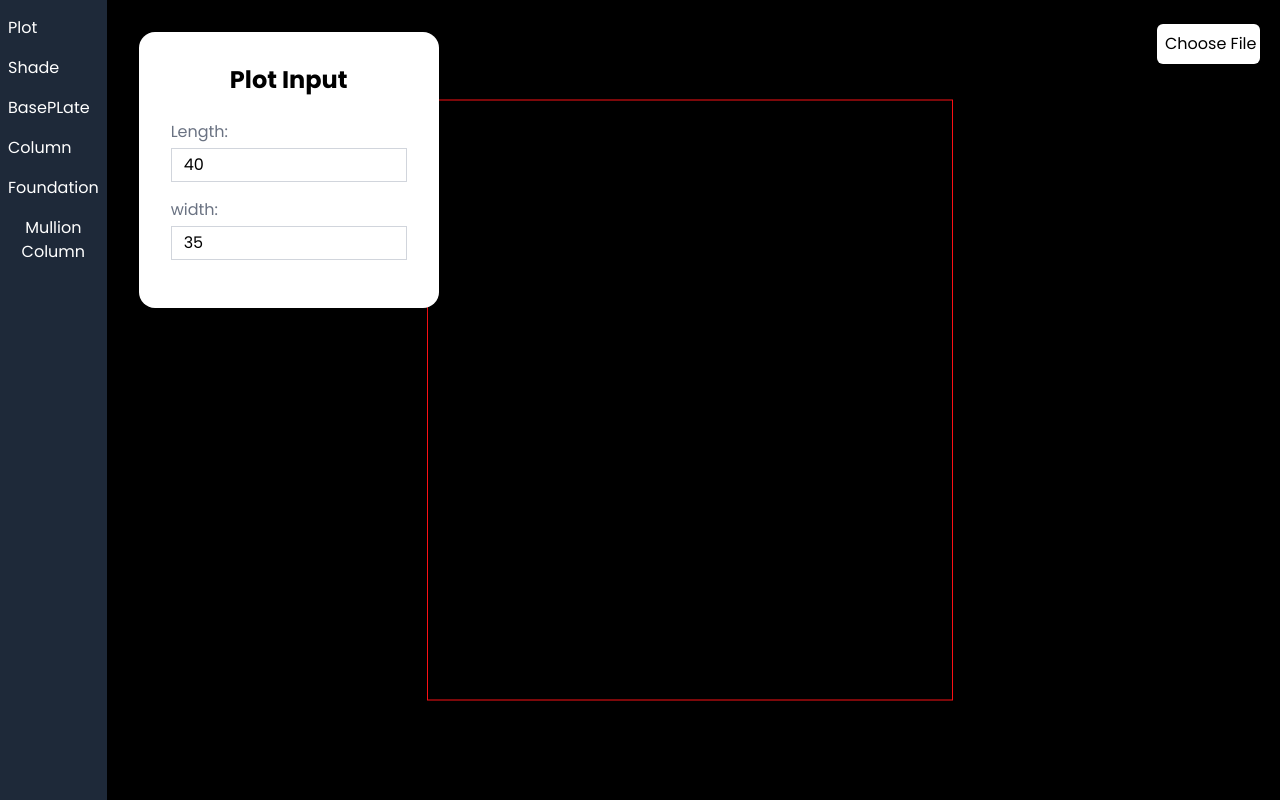
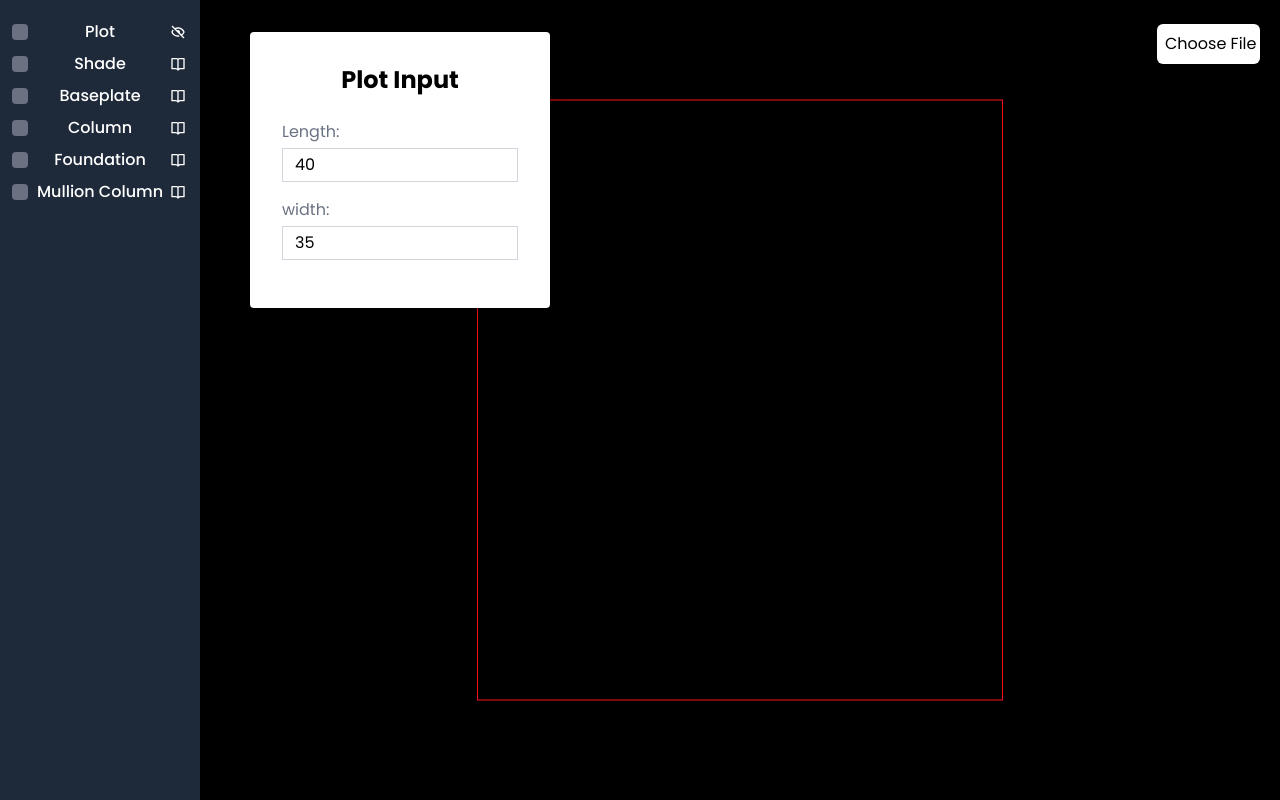
Before and after one commit to RishiDhimmar/shed-frontend, a React (Vite) app: page / in a window 1280 px wide. Built offline with nearby package versions, Linux system fonts and the light colour scheme; no server answers.

Commit message:
[FEAT] color button , hidden done

```diff
--- a/package.json
+++ b/package.json
@@ -18,6 +18,7 @@
     "mobx-react-lite": "^4.1.0",
     "react": "^19.0.0",
     "react-dom": "^19.0.0",
+    "react-icons": "^5.5.0",
     "tailwindcss": "^4.0.16",
     "three": "^0.174.0",
     "uuid": "^11.1.0"
--- a/src/App.tsx
+++ b/src/App.tsx
@@ -4,7 +4,7 @@ import { Import } from "./utils/Import";
 
 function App() {
   return (
-    <div className="flex">
+    <div className="flex relative">
       <Layout />
       <ShadeCanvas />
       <Import />
--- a/src/components/threeenv/inputs/Column.tsx
+++ b/src/components/threeenv/inputs/Column.tsx
@@ -4,7 +4,7 @@ import columnStore from "../../../stores/ColumnStore";
 
 export const Column = observer(() => {
   return (
-    <div className="bg-white p-8 rounded-2xl shadow-xl w-[300px] max-w-md mx-auto z-10 overflow-y-scroll h-[calc(100vh-100px)]">
+    <div className="bg-white p-8 rounded shadow-xl w-[300px] max-w-md mx-auto z-10 overflow-y-scroll h-[calc(100vh-100px)]">
       <form className="space-y-4">
         <h1 className="text-2xl font-bold mb-6 text-center">Corner Column</h1>
         <InputNumber
--- a/src/components/threeenv/inputs/Layout.tsx
+++ b/src/components/threeenv/inputs/Layout.tsx
@@ -6,49 +6,50 @@ import { BaseplateInput } from "./Baseplate";
 import { Column } from "./Column";
 import { Foundation } from "./Foundation";
 import { MullionColumn } from "./MullianColumn";
+import LayoutItem from "./LayoutItem";
 
 export const Layout = observer(() => {
   return (
-    <div className="flex w-[100px] z-10">
-      <div className="w-27 bg-gray-800 text-white flex flex-col items-start px-2 py-4 ">
-        <button
+    <div className="flex relative z-10">
+      <div className="w-[200px] bg-gray-800 text-white flex flex-col items-start px-2 py-4 ">
+        <LayoutItem
+          title="Plot"
+          color="bg-gray-500"
+          isHidden={true}
           onClick={() => uiStore.setCurrentComponent("plot")}
-          className="mb-4 hover:text-blue-300"
-        >
-          Plot
-        </button>
-        <button
+        />
+        <LayoutItem
+          title="Shade"
+          color="bg-gray-500"
+          isHidden={false}
           onClick={() => uiStore.setCurrentComponent("shade")}
-          className="mb-4 hover:text-blue-300"
-        >
-          Shade
-        </button>
-        <button
+        />
+        <LayoutItem
+          title="Baseplate"
+          color="bg-gray-500"
+          isHidden={false}
           onClick={() => uiStore.setCurrentComponent("baseplate")}
-          className="mb-4 hover:text-blue-300"
-        >
-          BasePLate
-        </button>
-        <button
+        />
+        <LayoutItem
+          title="Column"
+          color="bg-gray-500"
+          isHidden={false}
           onClick={() => uiStore.setCurrentComponent("column")}
-          className="mb-4 hover:text-blue-300"
-        >
-          Column
-        </button>
-        <button
+        />
+        <LayoutItem
+          title="Foundation"
+          color="bg-gray-500"
+          isHidden={false}
           onClick={() => uiStore.setCurrentComponent("Foundation")}
-          className="mb-4 hover:text-blue-300"
-        >
-          Foundation
-        </button>
-        <button
+        />
+        <LayoutItem
+          title="Mullion Column"
+          color="bg-gray-500"
+          isHidden={false}
           onClick={() => uiStore.setCurrentComponent("MullionColumn")}
-          className="mb-4 hover:text-blue-300"
-        >
-          Mullion Column
-        </button>
+        />
       </div>
-      <div className="flex-1 p-8 w-[400px]">
+      <div className="flex-1 p-8 w-[400px] absolute top-0 left-50">
         {uiStore.currentComponent === "plot" && <PlotInput />}
         {uiStore.currentComponent === "shade" && <Shade />}
         {uiStore.currentComponent === "baseplate" && <BaseplateInput />}
--- /dev/null
+++ b/src/components/threeenv/inputs/LayoutItem.tsx
@@ -0,0 +1,21 @@
+import React from "react";
+import { BiBookOpen, BiHide } from "react-icons/bi";
+
+function LayoutItem({ title, color, isHidden, onClick }: any) {
+  return (
+    <div className="flex items-center justify-between w-full px-1 py-1">
+      <div className={`h-4 w-4 rounded ${color}`}></div>
+      <div
+        className="text-white font-medium  hover:text-blue-300 cursor-pointer ml-1"
+        onClick={onClick}
+      >
+        {title}
+      </div>
+      <div className="text-white h-5 w-5 flex items-center justify-center rounded cursor-pointer">
+        {isHidden ? <BiHide /> : <BiBookOpen />}{" "}
+      </div>
+    </div>
+  );
+}
+
+export default LayoutItem;
--- a/src/components/threeenv/inputs/MullianColumn.tsx
+++ b/src/components/threeenv/inputs/MullianColumn.tsx
@@ -4,21 +4,25 @@ import mullionColumnStore from "../../../stores/MullianColumnStore";
 
 export const MullionColumn = observer(() => {
   return (
-    <div className="bg-white p-8 rounded-2xl shadow-xl w-[300px] max-w-md mx-auto z-10">
-      <h1 className="text-2xl font-bold mb-6 ">Shade Input</h1>
+    <div className="bg-white  p-8 rounded shadow-xl w-[300px] max-w-md mx-auto z-10">
+      <h1 className="text-2xl font-bold mb-6 ">Horizontal Mullion</h1>
       <form className="space-y-4">
         <InputNumber
           label="Length:"
           value={mullionColumnStore.mullionLength}
-          onChange={(newHeight: number) =>
-            mullionColumnStore.setMullionLength(newHeight)
+          onChange={(newLength: number) =>
+            mullionColumnStore.setMullionLength(newLength)
           }
         />
+      </form>
+
+      <h1 className="text-2xl font-bold mb-6 ">Vertical Mullion</h1>
+      <form className="space-y-4">
         <InputNumber
-          label="Width:"
+          label="width:"
           value={mullionColumnStore.mullionWidth}
           onChange={(newWidth: number) =>
-            mullionColumnStore.setMullionWidth(newWidth)
+            mullionColumnStore.setMullionLength(newWidth)
           }
         />
       </form>
--- a/src/components/threeenv/inputs/PlotInput.tsx
+++ b/src/components/threeenv/inputs/PlotInput.tsx
@@ -4,7 +4,7 @@ import InputNumber from "../Helpers/InputNumber";
 
 export const PlotInput = observer(() => {
   return (
-    <div className="bg-white p-8 rounded-2xl shadow-xl w-[300px] max-w-md mx-auto z-10">
+    <div className="bg-white p-8 rounded shadow-xl w-[300px] max-w-md mx-auto z-10">
       <h1 className="text-2xl font-bold mb-6 text-center">Plot Input</h1>
       <form className="space-y-4">
         <InputNumber
--- a/src/components/threeenv/setUp/ShadeVisualizer.tsx
+++ b/src/components/threeenv/setUp/ShadeVisualizer.tsx
@@ -7,11 +7,12 @@ import BasePlateVisualizer from "./BasePlateVisualizer";
 import ColumnVisualizer from "./ColumnVisualizer";
 import MullionColumnVisualizer from "./MullionColumnVisualizer";
 import FoundationVisualizer from "./foundationVisualizer";
+import { useEffect } from "react";
 
 const ShadeVisualizer = observer(() => {
-  // useEffect(() => {
-  //   wallStore.loadWallData();
-  // }, []);
+  useEffect(() => {
+    wallStore.loadWallData();
+  }, []);
   return (
     <>
       {basePlotStore.points && (
```
Also changed, not shown: 1 other file (tests, documents, lock files or other folders).
